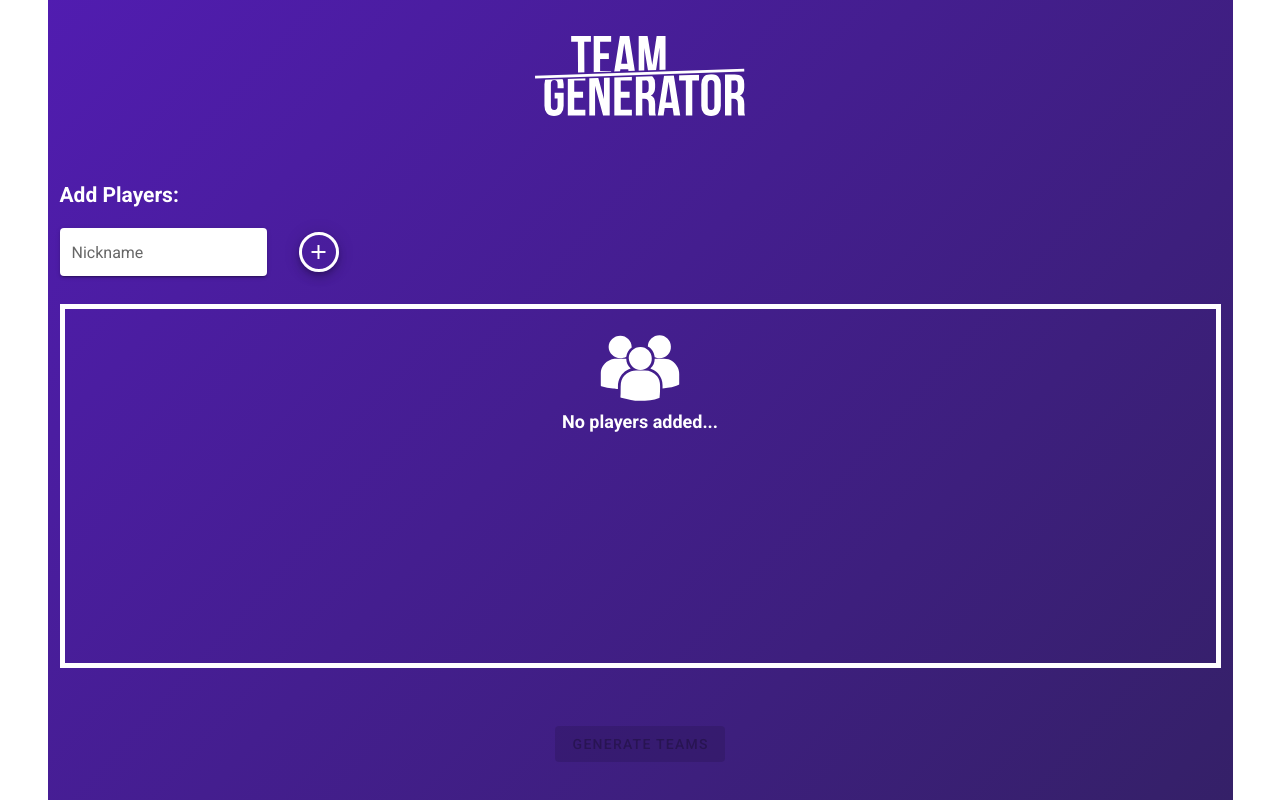
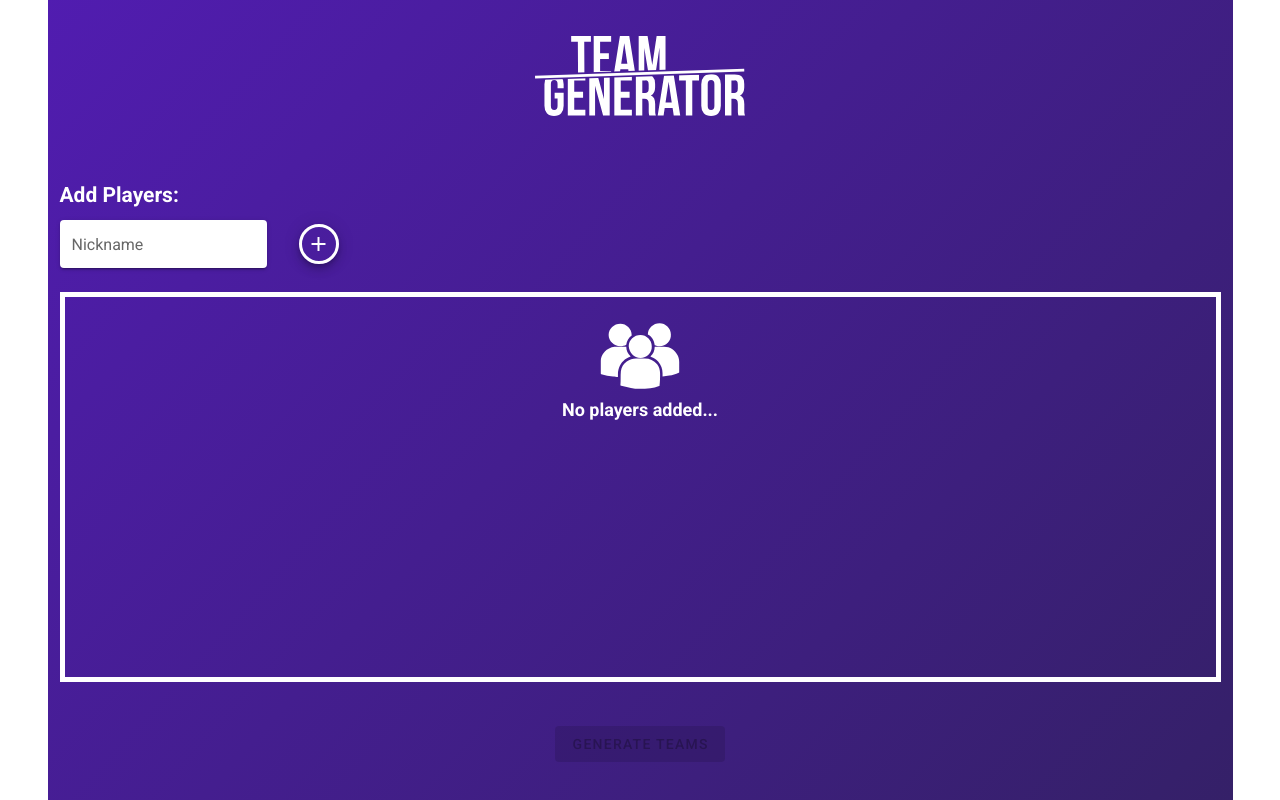
Before and after one commit to machnikl/team-generator, a Vue app: page / in a window 1280 px wide. Built offline with nearby package versions, Linux system fonts and the light colour scheme.

Commit message:
small height fix

```diff
--- a/src/components/AddPlayerLobby.vue
+++ b/src/components/AddPlayerLobby.vue
@@ -1,9 +1,9 @@
 <template>
   <div class="outerContainer">
     <div style="height: 65vh">
-      <v-row class="mb-4">
+      <v-row class="mb-2">
         <v-col cols="12">
-          <h2>Add Players:</h2>
+          <h2 class="mb-2">Add Players:</h2>
           <v-row>
             <v-col cols="auto" class="my-auto">
               <v-text-field
@@ -109,7 +109,7 @@ h3 {
 }
 
 .bottomContainer {
-  height: 70%;
+  height: 75%;
   width: 100%;
   margin-left: auto;
   margin-right: auto;
```
